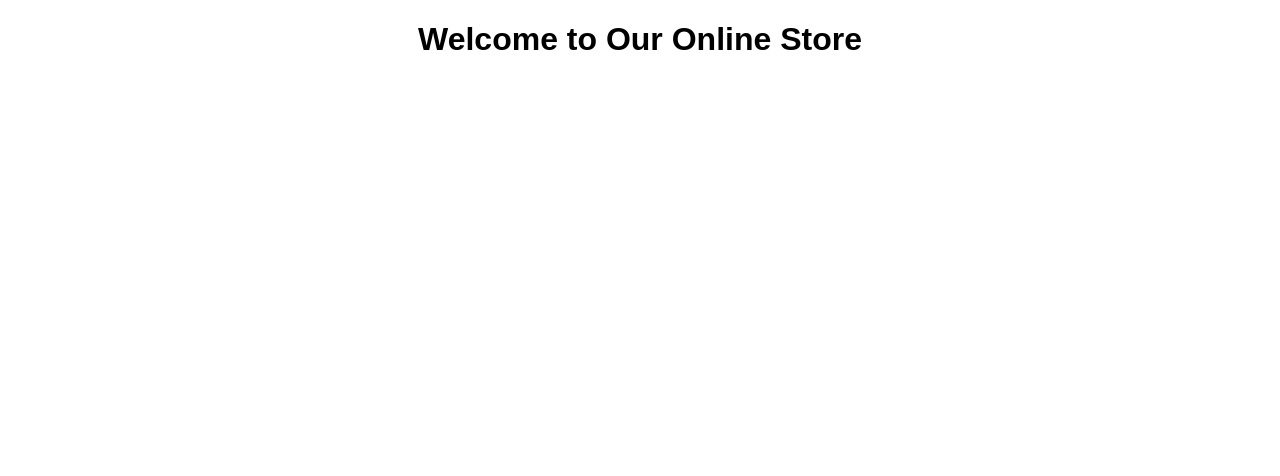
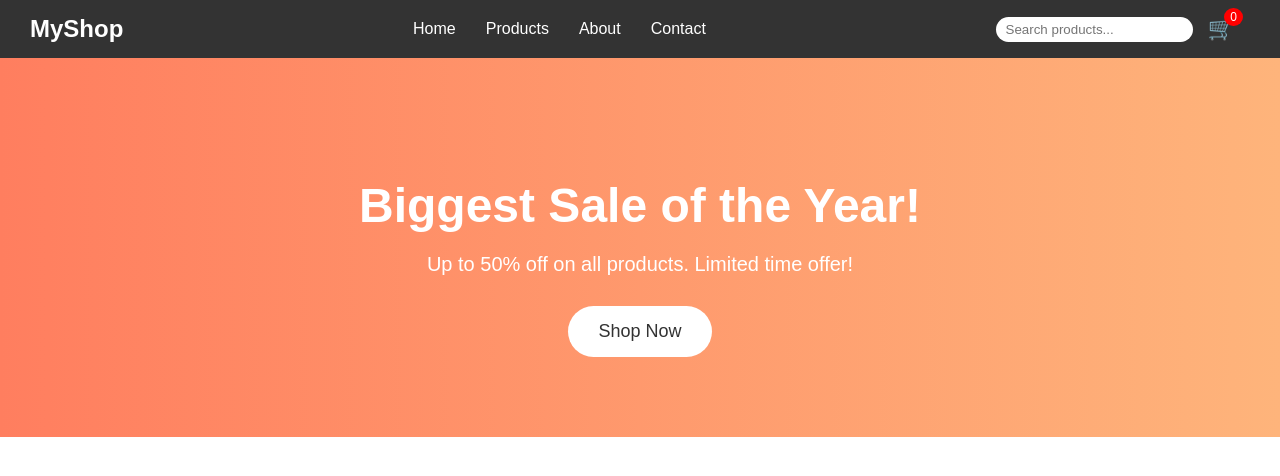
Before and after one commit to Saurabhsingh0419/ecommerce-frontend, a website: page index.html in a window 1280 px wide. Drawn offline with Linux system fonts and the light colour scheme.

Commit message:
Added hero section with animation and responsive navbar

```diff
--- a/index.html
+++ b/index.html
@@ -8,8 +8,36 @@
 </head>
 <body>
     <header>
-        <h1>Welcome to Our Online Store</h1>
-    </header>
+        <header class="main-header">
+            <div class="logo">MyShop</div>
+
+            <nav class="nav-links">
+              <a href="#">Home</a>
+              <a href="#">Products</a>
+              <a href="#">About</a>
+              <a href="#">Contact</a>
+            </nav>
+
+            <div class="header-right">
+              <input type="text" placeholder="Search products..." class="search-bar">
+              <div class="cart-icon">
+                🛒
+                <span class="cart-badge">0</span>
+              </div>
+              <div class="hamburger">&#9776;</div>
+            </div>
+          </header>
+
+        </header>
     <script src="scripts/app.js"></script>
+
+    <section class="hero-section">
+        <div class="hero-content">
+          <h1>Biggest Sale of the Year!</h1>
+          <p>Up to 50% off on all products. Limited time offer!</p>
+          <button class="cta-button">Shop Now</button>
+        </div>
+      </section>
+
 </body>
 </html>
--- a/scripts/app.js
+++ b/scripts/app.js
@@ -1 +1,7 @@
 console.log("E-Commerce Website Loaded");
+const hamburger = document.querySelector(".hamburger");
+const navLinks = document.querySelector(".nav-links");
+
+hamburger.addEventListener("click", () => {
+  navLinks.classList.toggle("show");
+});
--- a/styles/main.css
+++ b/styles/main.css
@@ -1,6 +1,159 @@
+/* Global Styles */
 body {
     font-family: Arial, sans-serif;
     margin: 0;
     padding: 0;
     text-align: center;
-}
+  }
+
+  /* Header Styles */
+  .main-header {
+    display: flex;
+    justify-content: space-between;
+    align-items: center;
+    padding: 15px 30px;
+    background-color: #333;
+    color: white;
+  }
+
+  .logo {
+    font-size: 24px;
+    font-weight: bold;
+  }
+
+  .nav-links a {
+    color: white;
+    text-decoration: none;
+    margin: 0 15px;
+  }
+
+  .nav-links {
+    display: flex;
+  }
+
+  .header-right {
+    display: flex;
+    align-items: center;
+  }
+
+  .search-bar {
+    padding: 5px 10px;
+    border-radius: 20px;
+    border: none;
+    margin-right: 15px;
+  }
+
+  .cart-icon {
+    position: relative;
+    font-size: 22px;
+    cursor: pointer;
+    margin-right: 15px;
+  }
+
+  .cart-badge {
+    position: absolute;
+    top: -8px;
+    right: -8px;
+    background: red;
+    color: white;
+    padding: 2px 6px;
+    border-radius: 50%;
+    font-size: 12px;
+  }
+
+  .hamburger {
+    display: none;
+    font-size: 26px;
+    cursor: pointer;
+  }
+
+  /* Hero Section Styles */
+  .hero-section {
+    background: linear-gradient(to right, #ff7e5f, #feb47b);
+    color: white;
+    padding: 80px 20px;
+    text-align: center;
+  }
+
+  .hero-content {
+    max-width: 800px;
+    margin: 0 auto;
+    animation: fadeIn 1s ease-in-out;
+  }
+
+  .hero-section h1 {
+    font-size: 48px;
+    margin-bottom: 20px;
+  }
+
+  .hero-section p {
+    font-size: 20px;
+    margin-bottom: 30px;
+  }
+
+  .cta-button {
+    background-color: #fff;
+    color: #333;
+    border: none;
+    padding: 15px 30px;
+    font-size: 18px;
+    border-radius: 30px;
+    cursor: pointer;
+    transition: background-color 0.3s ease, color 0.3s ease;
+  }
+
+  .cta-button:hover {
+    background-color: #333;
+    color: #fff;
+  }
+
+  /* Animations */
+  @keyframes fadeIn {
+    from {
+      opacity: 0;
+      transform: translateY(20px);
+    }
+    to {
+      opacity: 1;
+      transform: translateY(0);
+    }
+  }
+
+  /* Media Queries */
+  @media (max-width: 768px) {
+    .nav-links {
+      display: none;
+      flex-direction: column;
+      position: absolute;
+      top: 60px;
+      right: 30px;
+      background: #444;
+      padding: 20px;
+      border-radius: 5px;
+    }
+
+    .nav-links a {
+      margin: 10px 0;
+    }
+
+    .nav-links.show {
+      display: flex;
+    }
+
+    .hamburger {
+      display: block;
+    }
+
+    .hero-section h1 {
+      font-size: 32px;
+    }
+
+    .hero-section p {
+      font-size: 16px;
+    }
+
+    .cta-button {
+      padding: 12px 25px;
+      font-size: 16px;
+    }
+  }
```
